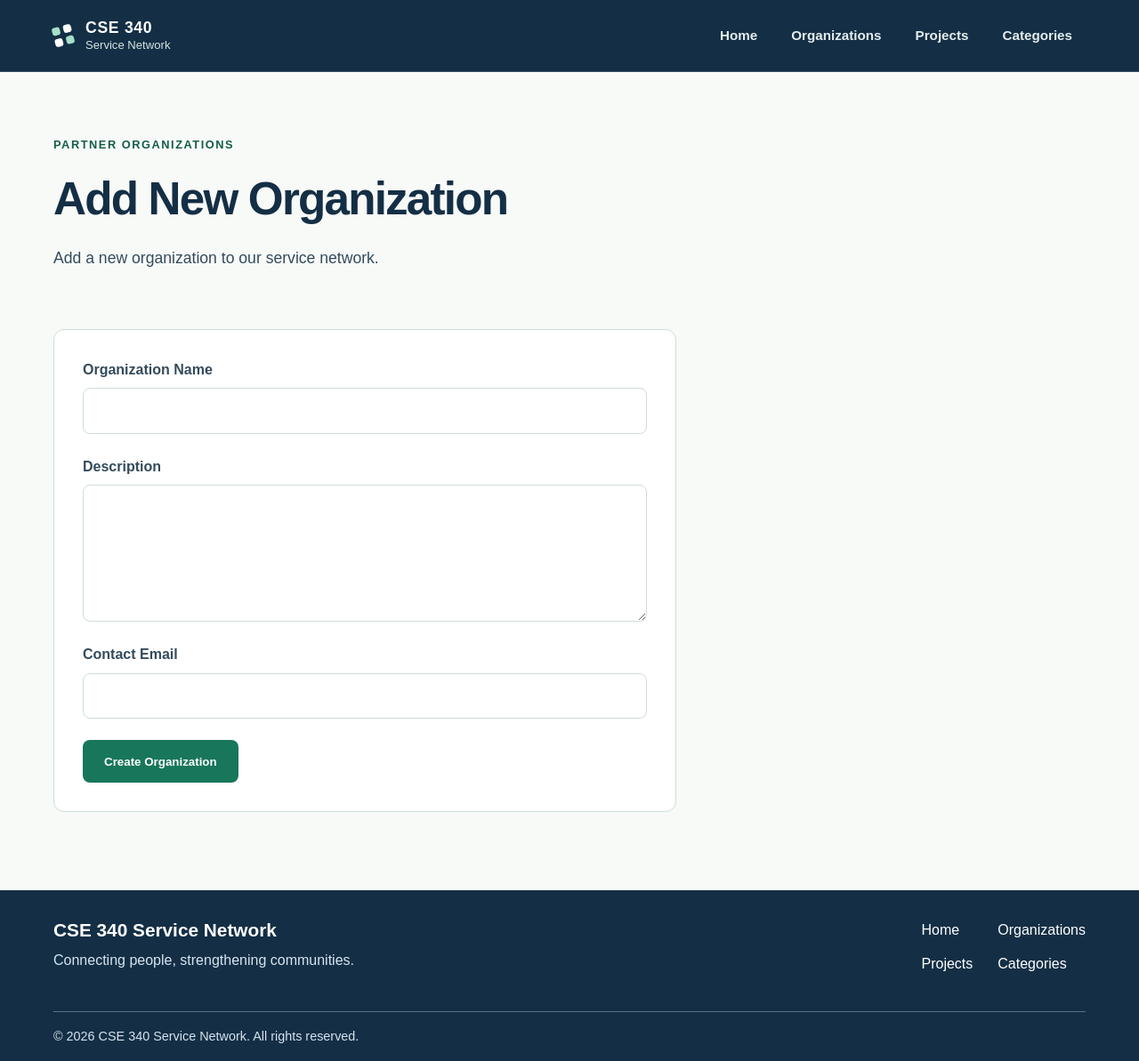
After one commit to JPgitidaho/CSE340, a Node server app: page /new-organization in a window 1280 px wide. The commit adds this page. Shown: the whole page at 89% size. Run offline with Node 20, Linux system fonts and the light colour scheme.

Commit message:
Add organization creation form and POST functionality

```diff
--- a/public/css/main.css
+++ b/public/css/main.css
@@ -734,3 +734,51 @@ main {
     transform: none;
   }
 }
+
+
+.organization-form {
+    max-width: 700px;
+    padding: 32px;
+    background: var(--surface);
+    border: 1px solid var(--border);
+    border-radius: 12px;
+}
+
+.form-group {
+    display: flex;
+    flex-direction: column;
+    gap: 8px;
+    margin-bottom: 24px;
+}
+
+.form-group label {
+    color: var(--ink);
+    font-weight: 700;
+}
+
+.form-group input,
+.form-group textarea {
+    width: 100%;
+    padding: 12px 14px;
+    border: 1px solid var(--border);
+    border-radius: 8px;
+    background: var(--surface);
+    color: var(--ink);
+    font: inherit;
+}
+
+.form-group input:focus-visible,
+.form-group textarea:focus-visible {
+    outline: 2px solid var(--green-action);
+    outline-offset: 2px;
+}
+
+.organization-add-link {
+    margin-top: 32px;
+}
+
+@media (max-width: 600px) {
+    .organization-form {
+        padding: 24px;
+    }
+}
--- a/server.js
+++ b/server.js
@@ -1,13 +1,15 @@
+
 import express from 'express';
 import { fileURLToPath } from 'url';
 import path from 'path';
+
 import { testConnection } from './src/models/db.js';
 import { getAllOrganizations } from './src/models/organizations.js';
 import { getAllCategories } from './src/models/categories.js';
+
 import projectRoutes from './src/routes.js';
+
 const NODE_ENV = process.env.NODE_ENV?.toLowerCase() || 'production';
-
-
 const PORT = process.env.PORT || 3000;
 
 const __filename = fileURLToPath(import.meta.url);
@@ -15,38 +17,66 @@ const __dirname = path.dirname(__filename);
 
 const app = express();
 
+app.use(express.urlencoded({ extended: true }));
+app.use(express.json());
 
 app.use(express.static(path.join(__dirname, 'public')));
 
 app.set('view engine', 'ejs');
 app.set('views', path.join(__dirname, 'src/views'));
 
-
-
-app.get('/', async (req, res) => {
-    const title = 'Home';
-    res.render('home', { title });
+app.get('/', (req, res) => {
+    res.render('home', {
+        title: 'Home'
+    });
 });
 
-app.get('/organizations', async (req, res) => {
-    const organizations = await getAllOrganizations();
-    const title = 'Our Partner Organizations';
+app.get('/organizations', async (req, res, next) => {
+    try {
+        const organizations = await getAllOrganizations();
 
-    res.render('organizations', { title, organizations });
+        res.render('organizations', {
+            title: 'Our Partner Organizations',
+            organizations
+        });
+    } catch (error) {
+        next(error);
+    }
 });
 
+app.get('/categories', async (req, res, next) => {
+    try {
+        const categories = await getAllCategories();
 
-app.get('/categories', async (req, res) => {
-    const categories = await getAllCategories();
-    const title = 'Service Project Categories';
-
-    res.render('categories', { title, categories });
+        res.render('categories', {
+            title: 'Service Project Categories',
+            categories
+        });
+    } catch (error) {
+        next(error);
+    }
 });
 
 app.use(projectRoutes);
+
+app.use((req, res) => {
+    res.status(404).send('Page not found.');
+});
+
+app.use((error, req, res, next) => {
+    console.error(error);
+
+    if (res.headersSent) {
+        return next(error);
+    }
+
+    res.status(500).send('Internal Server Error.');
+});
+
 app.listen(PORT, async () => {
     try {
         await testConnection();
+
         console.log(`Server is running at http://127.0.0.1:${PORT}`);
         console.log(`Environment: ${NODE_ENV}`);
     } catch (error) {
--- a/src/controllers/organizations.js
+++ b/src/controllers/organizations.js
@@ -1,6 +1,12 @@
 
-import { getOrganizationDetails } from '../models/organizations.js';
-import { getProjectsByOrganization } from '../models/projects.js';
+import {
+    getOrganizationDetails,
+    createOrganization
+} from '../models/organizations.js';
+
+import {
+    getProjectsByOrganization
+} from '../models/projects.js';
 
 const showOrganizationDetailsPage = async (req, res, next) => {
     try {
@@ -23,4 +29,33 @@ const showOrganizationDetailsPage = async (req, res, next) => {
     }
 };
 
-export { showOrganizationDetailsPage };
+const showNewOrganizationForm = async (req, res) => {
+    const title = 'Add New Organization';
+
+    res.render('new-organization', { title });
+};
+
+const processNewOrganizationForm = async (req, res, next) => {
+    try {
+        const { name, description, contactEmail } = req.body;
+
+        const logoFilename = 'placeholder-logo.png';
+
+        const organizationId = await createOrganization(
+            name,
+            description,
+            contactEmail,
+            logoFilename
+        );
+
+        res.redirect(`/organization/${organizationId}`);
+    } catch (error) {
+        next(error);
+    }
+};
+
+export {
+    showOrganizationDetailsPage,
+    showNewOrganizationForm,
+    processNewOrganizationForm
+};
--- /dev/null
+++ b/src/views/new-organization.ejs
@@ -0,0 +1,60 @@
+
+<%- include('partials/header') %>
+
+<main id="main-content" class="interior-main">
+
+    <section class="page-intro" aria-labelledby="page-title">
+        <p class="eyebrow">PARTNER ORGANIZATIONS</p>
+
+        <h1 id="page-title"><%= title %></h1>
+
+        <p class="page-description">
+            Add a new organization to our service network.
+        </p>
+    </section>
+
+    <section class="content-section">
+        <form
+            class="organization-form"
+            action="/new-organization"
+            method="POST"
+        >
+            <div class="form-group">
+                <label for="name">Organization Name</label>
+
+                <input
+                    type="text"
+                    id="name"
+                    name="name"
+                >
+            </div>
+
+            <div class="form-group">
+                <label for="description">Description</label>
+
+                <textarea
+                    id="description"
+                    name="description"
+                    rows="5"
+                ></textarea>
+            </div>
+
+            <div class="form-group">
+                <label for="contactEmail">Contact Email</label>
+
+                <input
+                    type="text"
+                    id="contactEmail"
+                    name="contactEmail"
+                >
+            </div>
+
+            <button class="btn btn-primary" type="submit">
+                Create Organization
+            </button>
+        </form>
+    </section>
+
+</main>
+
+<%- include('partials/footer') %>
```
Also changed, not shown: src/models/organizations.js (+29 -14 lines), src/routes.js (+15 -3 lines), src/views/organizations.ejs (+26 -10 lines).
